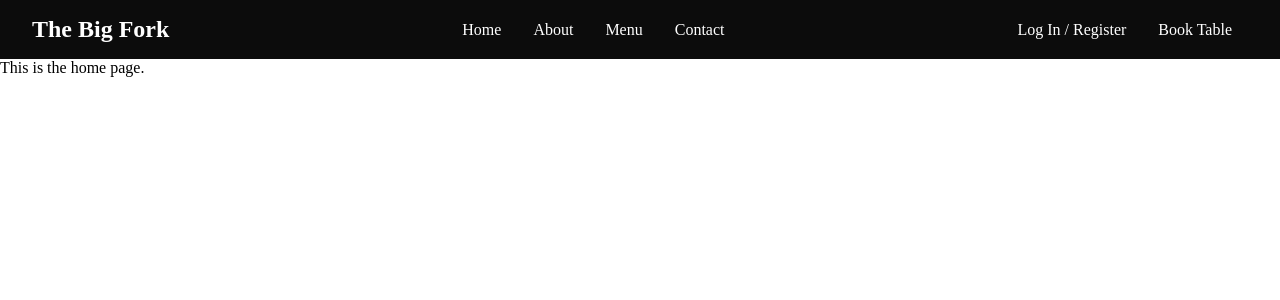
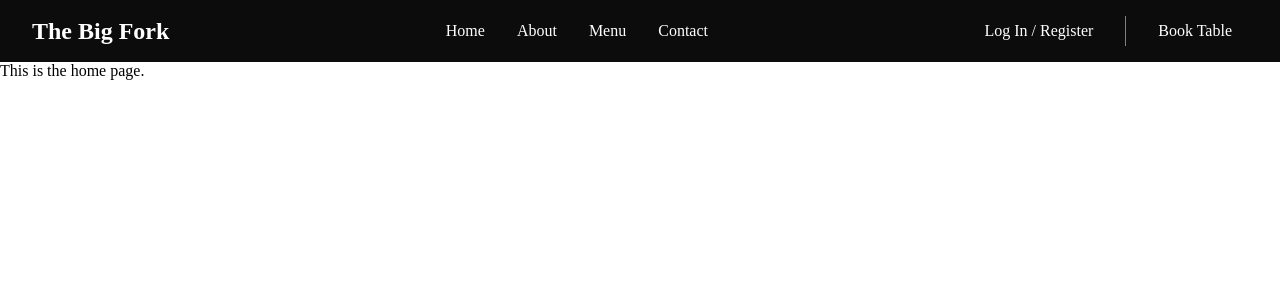
Before and after one commit to SEG3125-A/Group-13, a React (Create React App) app in the folder SEG-3125-Module7-React/: page / in a window 1280 px wide. Shown: the top 300 px of the page. Built offline with nearby package versions, Linux system fonts and the light colour scheme; a web font is replaced by a local one.

Commit message:
Added divider between login/register and book

```diff
--- a/SEG-3125-Module7-React/src/components/Navbar.css
+++ b/SEG-3125-Module7-React/src/components/Navbar.css
@@ -31,7 +31,8 @@
 }
 
 .navbar-login a:hover{
-    color:grey;
+    color:rgb(185, 183, 183);
+    border-bottom: 1px solid gold;
 }
 
 .navbar-login a{
@@ -40,7 +41,14 @@
     transition: 0.5s ease;
  }
 
- .navbar-book {
+.navbar-divider {
+    width: 1px;
+    height: 30px;
+    background-color: grey;
+    margin: 0 1rem; /* This adds horizontal space around the divider */
+  }
+
+.navbar-book {
     display: flex;
     justify-content: flex-end;
     align-items: center;
@@ -48,7 +56,8 @@
 }
 
 .navbar-book a:hover{
-    color:grey;
+    color:rgb(185, 183, 183);
+    border-bottom: 1px solid gold;
 }
 
 .navbar-book a{
--- a/SEG-3125-Module7-React/src/components/Navbar.js
+++ b/SEG-3125-Module7-React/src/components/Navbar.js
@@ -13,6 +13,7 @@ const Navbar = () => (
         <div className="navbar-login">
             <a href="login" className="login">Log In / Register</a>
         </div>
+        <div className="navbar-divider"></div>
         <div className="navbar-book">
             <a href="/" className="book">Book Table</a>
         </div>
```
